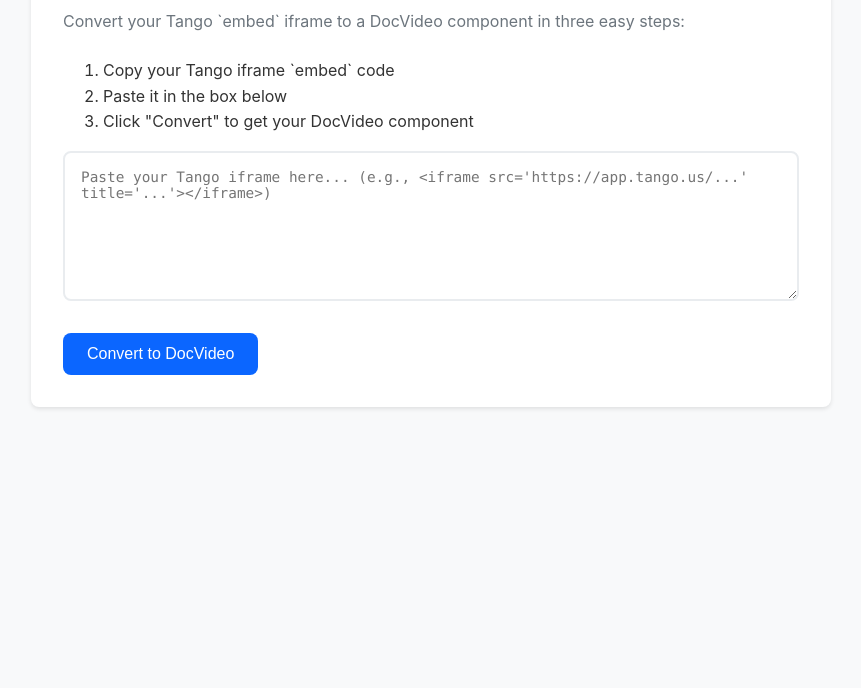
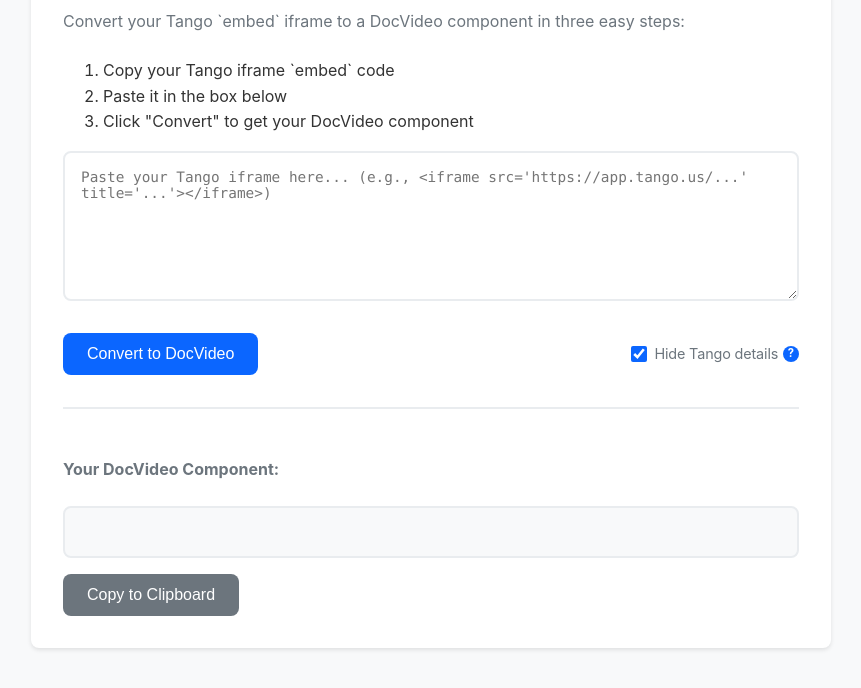
Before and after one commit to richardblack-Harness/docvideo-formatter, a website: page index.html in a window 1280 px wide. Shown: the part 184-872 px from the top of the page, without its empty margins (209-1070 px from the left). Before the commit the page ends 800 px from the top, so only its background shows below. Drawn offline with Linux system fonts and the light colour scheme.

Commit message:
Update script to cater to hidden tango view and other details

```diff
--- a/index.html
+++ b/index.html
@@ -18,9 +18,19 @@
     </ol>
 
     <textarea id="input" placeholder="Paste your Tango iframe here... (e.g., <iframe src='https://app.tango.us/...' title='...'></iframe>)"></textarea>
-    <button id="convert-button">Convert to DocVideo</button>
 
-    <div id="output-container" style="display: none;">
+    <div class="controls">
+      <button id="convert-button">Convert to DocVideo</button>
+      <div class="checkbox-container">
+        <input type="checkbox" id="hide-details" checked>
+        <div class="label-with-tooltip">
+          <label for="hide-details">Hide Tango details</label>
+          <span class="tooltip-icon" title="When checked, Tango Author details and view count will be hidden.">?</span>
+        </div>
+      </div>
+    </div>
+
+    <div id="output-container">
       <p><strong>Your DocVideo Component:</strong></p>
       <pre id="output"></pre>
       <div class="button-group">
--- a/src/script.ts
+++ b/src/script.ts
@@ -15,11 +15,15 @@
 
   if (!inputEl || !outputEl || !outputContainer || !copiedEl) return;
 
+  // Set default message when app starts
+  if (!outputEl.textContent) {
+    outputEl.textContent = 'Paste an iframe embed code and click Convert to generate a DocVideo component.';
+  }
+
   const input = inputEl.value.trim();
 
   if (!input) {
     outputEl.textContent = 'Please paste an iframe embed code first.';
-    outputContainer.style.display = 'block';
     return;
   }
 
@@ -29,7 +33,6 @@
 
   if (!iframe) {
     outputEl.textContent = 'No valid iframe found. Please check your input and try again.';
-    outputContainer.style.display = 'block';
     return;
   }
 
@@ -38,9 +41,12 @@
 
   if (!src || !title) {
     outputEl.textContent = 'The iframe is missing required src or title attributes. Please check your input and try again.';
-    outputContainer.style.display = 'block';
     return;
   }
+
+  // Check if "Hide Tango details" checkbox is checked
+  const hideDetailsCheckbox = document.getElementById('hide-details') as HTMLInputElement | null;
+  const hideDetails = hideDetailsCheckbox ? hideDetailsCheckbox.checked : true;
 
   // Define the required parameters as an object for easier manipulation
   const requiredParamsObj = {
@@ -54,6 +60,9 @@
   // Start with the original source URL
   let newSrc = src;
   const urlObj = new URL(src);
+
+  if (hideDetails) {
+    // Add the Tango parameters to hide details
     let paramsToAdd: string[] = [];
 
     // Check each required parameter and only add it if it doesn't exist
@@ -68,10 +77,24 @@
       const separator = urlObj.search ? '&' : '?';
       newSrc = src + separator + paramsToAdd.join('&');
     }
+  } else {
+    // Remove any Tango parameters that match our required ones
+    // Create a new URL to manipulate the parameters
+    const cleanUrlObj = new URL(src);
+
+    // Remove each of our defined parameters if they exist
+    for (const param of Object.keys(requiredParamsObj)) {
+      if (cleanUrlObj.searchParams.has(param)) {
+        cleanUrlObj.searchParams.delete(param);
+      }
+    }
+
+    // Update the source with cleaned parameters
+    newSrc = cleanUrlObj.toString();
+  }
 
   const output = `<DocVideo src="${newSrc}" title="${title}" />`;
   outputEl.textContent = output;
-  outputContainer.style.display = 'block';
   copiedEl.classList.remove('visible');
 }
 
--- a/style.css
+++ b/style.css
@@ -120,3 +120,79 @@
 #copied.visible {
   opacity: 1;
 }
+
+.controls {
+  display: flex;
+  align-items: center;
+  justify-content: space-between;
+  margin-bottom: 1.5rem;
+}
+
+.checkbox-container {
+  display: flex;
+  align-items: center;
+  gap: 0.3rem;
+  position: relative;
+}
+
+.checkbox-container input[type="checkbox"] {
+  width: 16px;
+  height: 16px;
+  accent-color: var(--primary-color);
+  cursor: pointer;
+}
+
+.checkbox-container .label-with-tooltip {
+  display: flex;
+  align-items: center;
+  gap: 0.3rem;
+  color: var(--secondary-color);
+  font-size: 0.9rem;
+  cursor: pointer;
+}
+
+.checkbox-container label {
+  letter-spacing: -0.01em;
+}
+
+.tooltip-icon {
+  display: inline-flex;
+  justify-content: center;
+  align-items: center;
+  width: 16px;
+  height: 16px;
+  background-color: var(--primary-color);
+  color: white;
+  font-size: 0.7rem;
+  border-radius: 50%;
+  font-weight: bold;
+  transition: background-color 0.3s ease;
+  position: relative;
+}
+
+.tooltip-icon:hover {
+  background-color: #0952CC;
+}
+
+.tooltip-icon::after {
+  content: attr(title);
+  position: absolute;
+  bottom: 125%;
+  left: 50%;
+  transform: translateX(-50%);
+  padding: 0.5rem;
+  background-color: #333;
+  color: white;
+  border-radius: var(--border-radius);
+  font-size: 0.75rem;
+  white-space: normal;
+  width: 220px;
+  opacity: 0;
+  pointer-events: none;
+  transition: opacity 0.2s ease;
+  z-index: 2;
+}
+
+.tooltip-icon:hover::after {
+  opacity: 1;
+}
```
Also changed, not shown: dist/script.js. Lines whose indentation alone changed are shown as unchanged.
